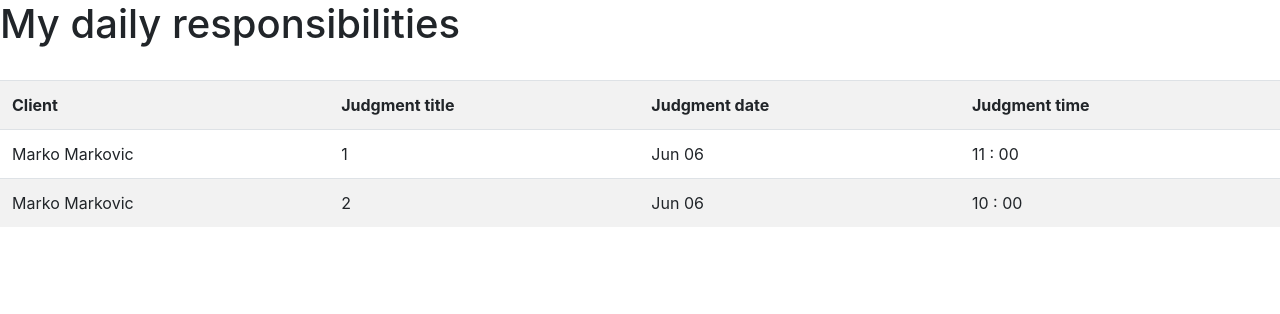
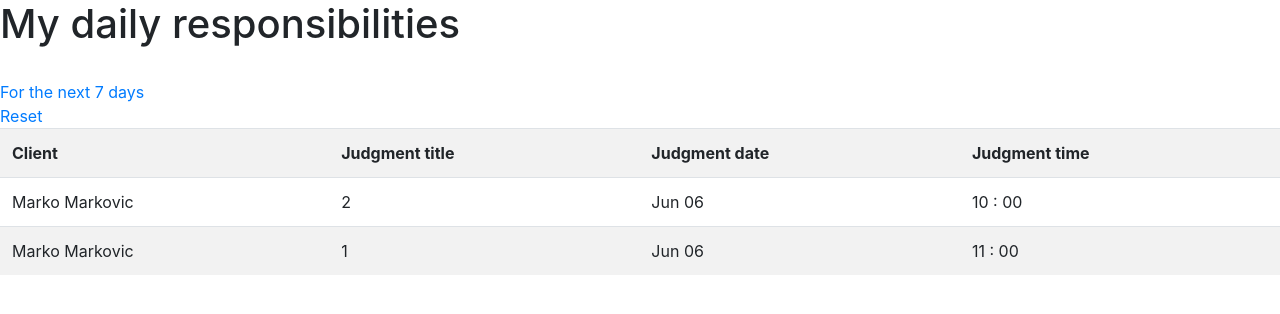
Before and after one commit to Rale1994/lawyer-office, a Flask app: page /responsibilities in a window 1280 px wide. Shown: the part 56-370 px from the top of the page. Run offline with Flask 2, Linux system fonts and the light colour scheme; data comes from the database, SQL or seed files in the repository; both versions use the stored data as it was after the commit; some libraries are stand-ins or nearby versions.

Commit message:
Adde responsibiliteis for next 7 days

```diff
--- a/blog/models.py
+++ b/blog/models.py
@@ -22,7 +22,7 @@ class Judgment(db.Model):
     title = db.Column(db.String(250), nullable=False)
     content = db.Column(db.Text, nullable=False)
     date_of_judgment = db.Column(db.DateTime, default=datetime.now)
-    document = db.Column(db.String(250), nullable=False)
+    document = db.Column(db.LargeBinary)
     client_id = db.Column(db.Integer, db.ForeignKey('client.id'))
 
 
--- a/blog/static/documents/bosch mail.txt
+++ /dev/null
@@ -1 +0,0 @@
-Zdravka.Trivanovic@bosch.com
--- a/blog/templates/responsibilities.html
+++ b/blog/templates/responsibilities.html
@@ -2,6 +2,11 @@
 {% block content %}
 <h1>My daily responsibilities</h1>
 <br>
+<a href="{{url_for('client.responsibilities_next_day')}}">For the next 7 days</a>
+<br>
+<a href="{{url_for('client.responsibilities')}}">Reset</a>
+<br>
+
 <table class="table table-striped">
     <tr>
         <th>Client</th>
@@ -17,7 +22,7 @@
 
         <td>{{clients.first_name}} {{clients.last_name}}</td>
         <td>{{judgment.title}}</td>
-        <td>{{judgment.date_of_judgment.strftime("%b %d")}} </td>
+        <td>{{judgment.date_of_judgment.strftime("%b %d")}}</td>
         <td>{{judgment.date_of_judgment.strftime("%H : %M")}}</td>
 
         {%endfor%}
--- a/client/routes.py
+++ b/client/routes.py
@@ -105,7 +105,7 @@ def add_judgments(client_id):
         judgment = Judgment(title=form.title.data,
                             content=form.content.data,
                             date_of_judgment=date_obj,
-                            document=file.filename,
+                            document=file.read(),
                             client_id=client_jdg.id)
         db.session.add(judgment)
         db.session.commit()
@@ -118,7 +118,26 @@ def add_judgments(client_id):
 def responsibilities():
     start_day = datetime.today().date()
     end_day = datetime.today().date() + timedelta(days=1)
-    judgments = Judgment.query.filter(Judgment.date_of_judgment.between(start_day, end_day)).all()
+    judgments = Judgment.query.filter(Judgment.date_of_judgment.between(start_day, end_day)).order_by(
+        Judgment.date_of_judgment.asc()).all()
+
+    if not judgments:
+        return render_template("responsibilities.html", title="Responsibilities")
+    all_clients = {
+
+    }
+    for judgment in judgments:
+        all_clients[judgment.id] = Client.query.filter(Client.id == judgment.client_id).all()
+    return render_template("responsibilities.html", judgments=judgments, clients_list=all_clients,
+                           title="Responsibilities")
+
+
+@client.route("/responsibilities_next_day", methods=['GET'])
+def responsibilities_next_day():
+    start_day = datetime.today().date()+ timedelta(days=1)
+    end_day = datetime.today().date() + timedelta(days=8)
+    judgments = Judgment.query.filter(Judgment.date_of_judgment.between(start_day, end_day)).order_by(
+        Judgment.date_of_judgment.asc()).all()
 
     if not judgments:
         return render_template("responsibilities.html", title="Responsibilities")
```
Also changed, not shown: blog/database.db, 1 other file.
